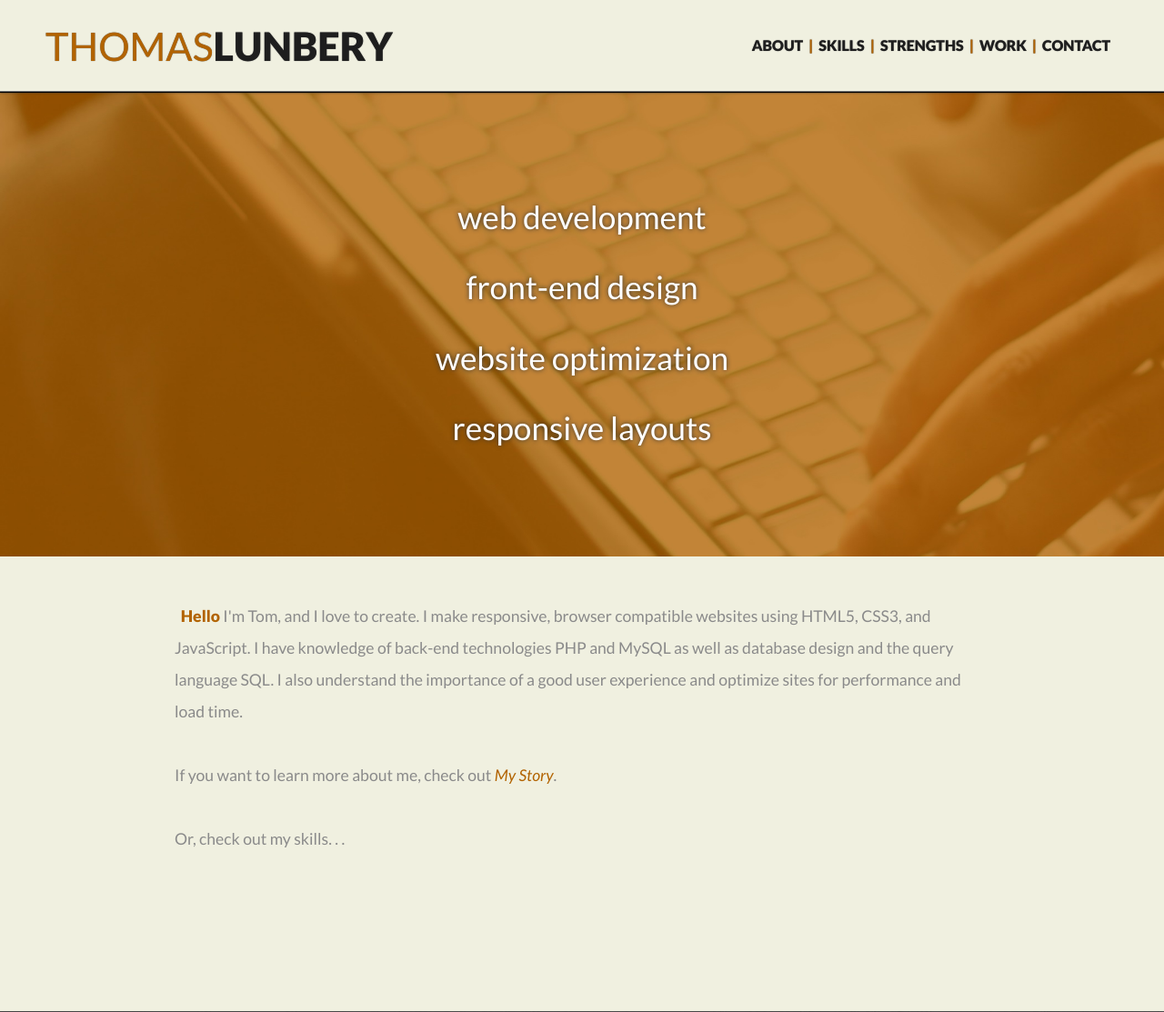
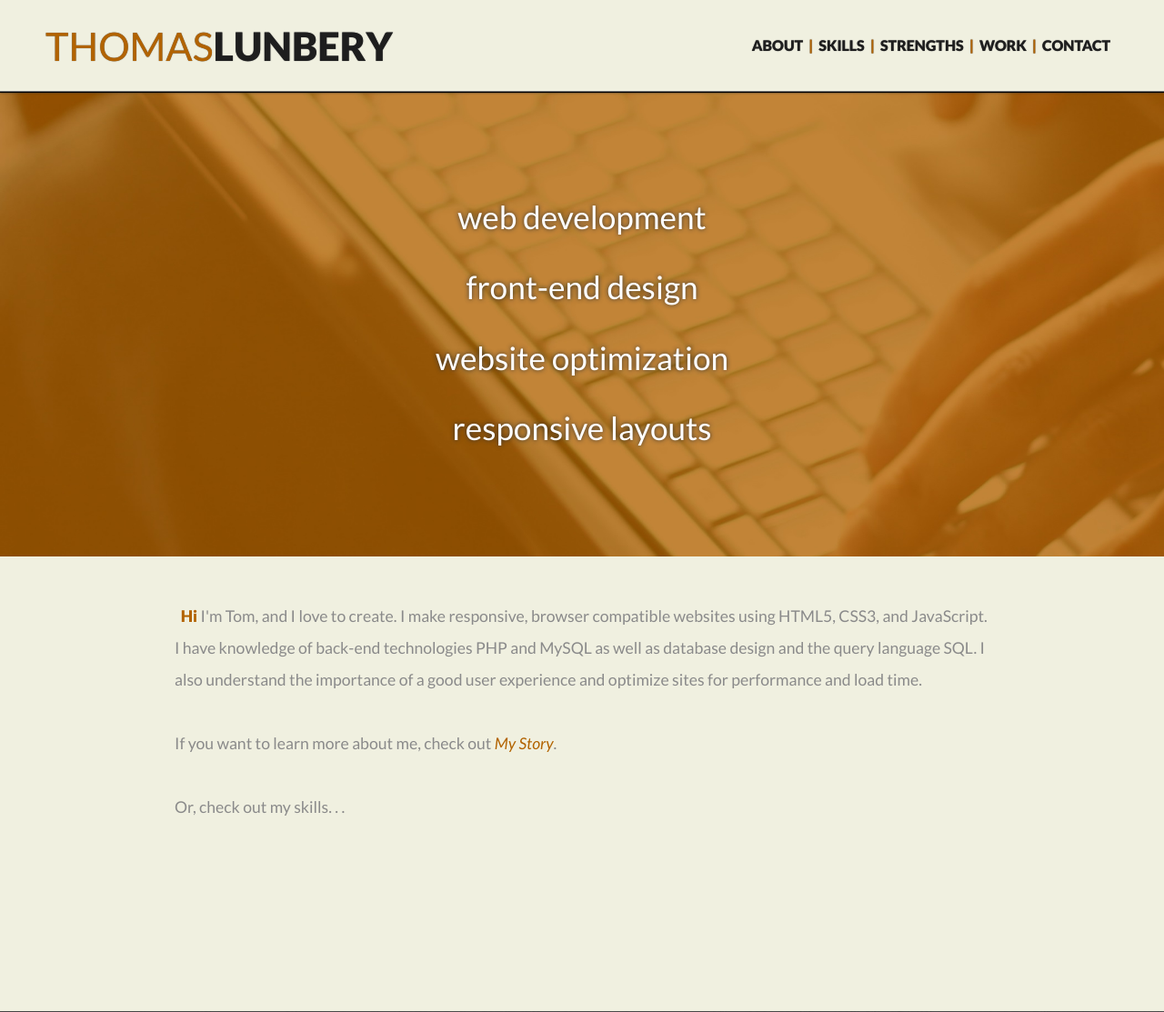
Before and after one commit to tlunbery/Portfolio, a PHP site: page / in a window 1280 px wide. Shown: the top 1113 px of the page at 91% size. Run offline with PHP 8.4, Linux system fonts and the light colour scheme; some libraries are stand-ins or nearby versions.

Commit message:
hi on index

```diff
--- a/index.php
+++ b/index.php
@@ -23,7 +23,7 @@
                <div id="main">
                     <div id="main_text">
                     	<p id="pic_top"><img src="img/TL_logo_min.png" class="slider_img" alt="TL Logo Image" /></p>
-                         <p><strong class="wow animated fadeInUpBig" style="color:#b26300">&nbsp;&nbsp;Hello </strong> I'm Tom, and I love to create.  I make responsive, browser compatible websites using HTML5, CSS3, and JavaScript.  I have knowledge of back-end technologies PHP and MySQL as well as database design and the query language SQL.  I also understand the importance of a good user experience and optimize sites for performance and load time.<br><br> If you want to learn more about me, check out <span id="learnmore"><a href="aboutme.php" id="about">My Story</a></span>.<br><br>Or, check out my skills. . .</p>
+                         <p><strong class="wow animated fadeInUpBig" style="color:#b26300">&nbsp;&nbsp;Hi </strong> I'm Tom, and I love to create.  I make responsive, browser compatible websites using HTML5, CSS3, and JavaScript.  I have knowledge of back-end technologies PHP and MySQL as well as database design and the query language SQL.  I also understand the importance of a good user experience and optimize sites for performance and load time.<br><br> If you want to learn more about me, check out <span id="learnmore"><a href="aboutme.php" id="about">My Story</a></span>.<br><br>Or, check out my skills. . .</p>
                     </div>
                </div>
                <div id="tech_skills"><h3 class="section_title">Development Skills</h3>
```
